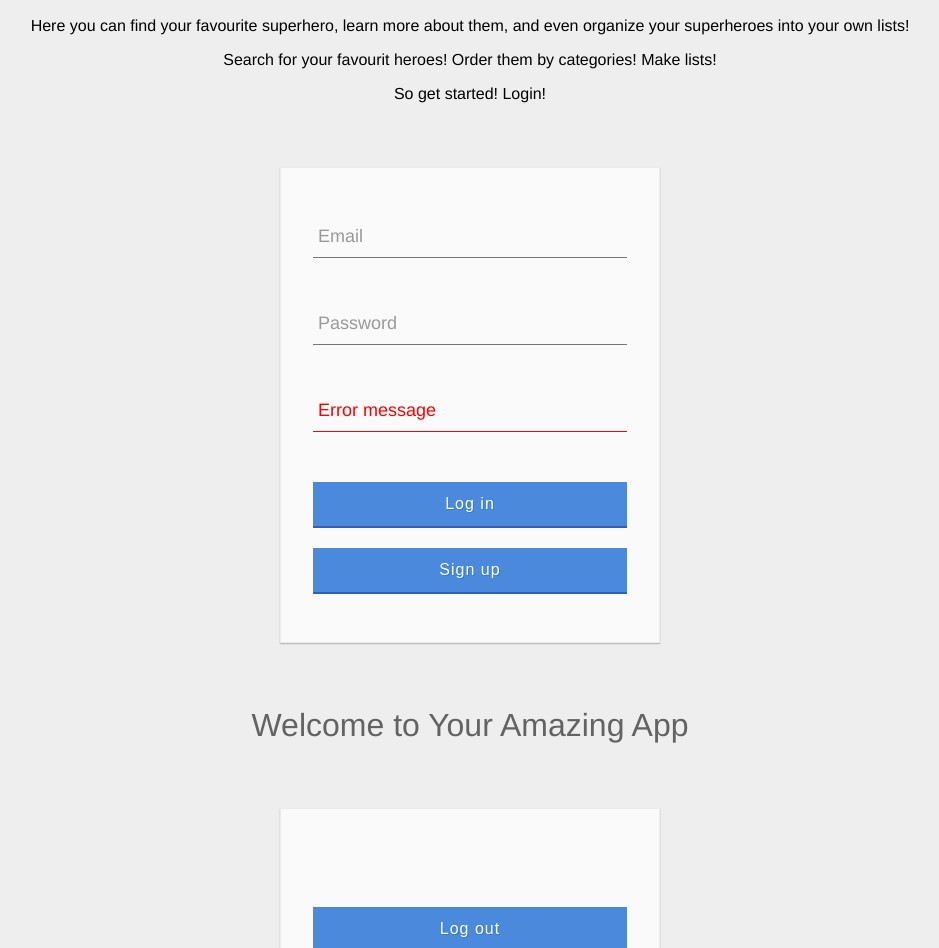
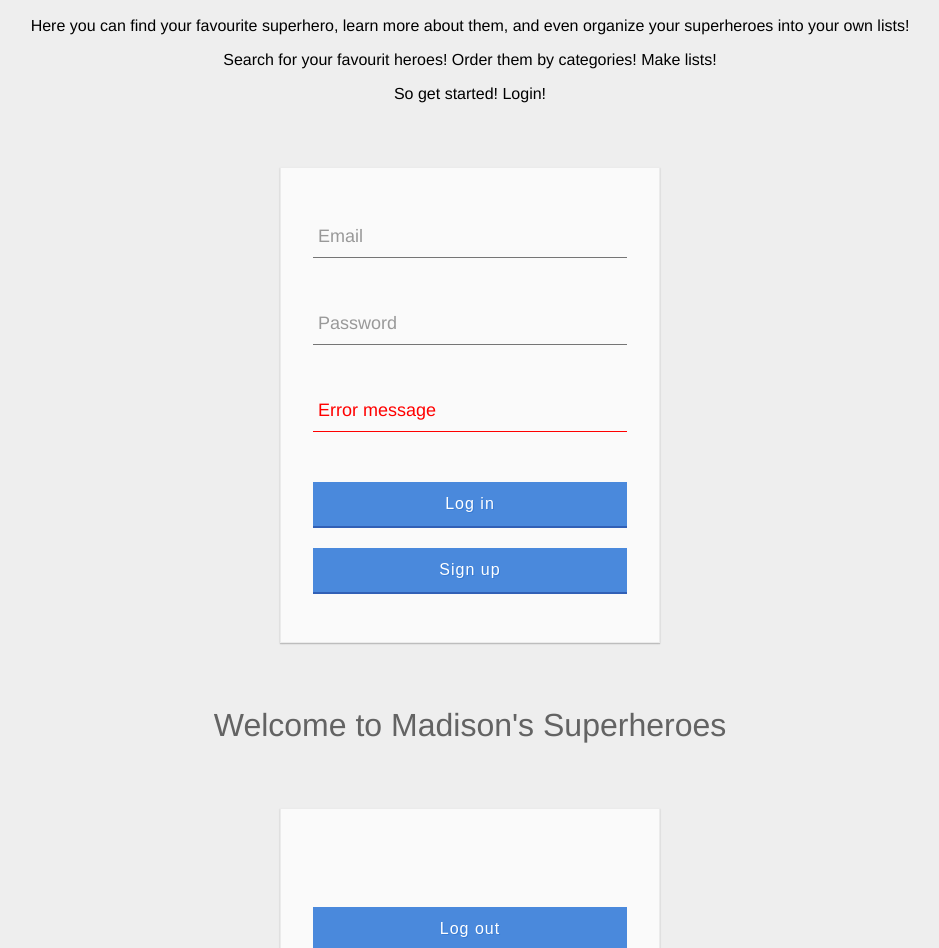
Before and after one commit to mjlo83/se3316-lab4-version2, a website: page src/index.html in a window 1280 px wide. Shown: the part 152-1100 px from the top of the page, without its empty margins (170-1109 px from the left). Drawn offline with Linux system fonts and the light colour scheme.

```diff
--- a/src/index.html
+++ b/src/index.html
@@ -38,7 +38,7 @@
 
   <div id="app">
     <div class="header">
-      <h1>Welcome to Your Amazing App</h1>
+      <h1>Welcome to Madison's Superheroes</h1>
     </div>
     <form>
       <div class="group">
```
Also changed, not shown: dist/index.html.
